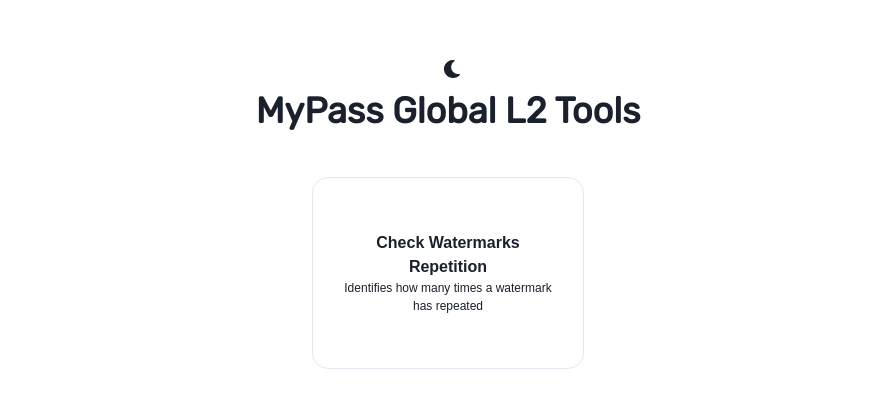
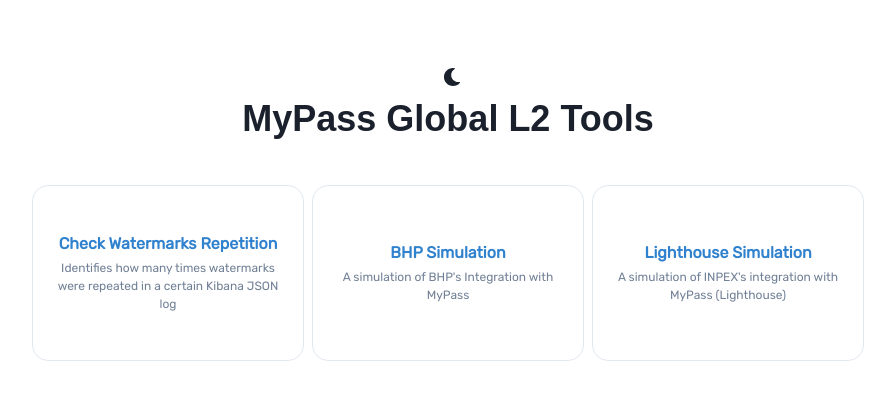
Before and after one commit to babski123/MyPass-L2-Tools, a React (Create React App) app: page / in a window 1280 px wide. Shown: the part 191-598 px from the top of the page, without its empty margins (192-1087 px from the left). Built offline with nearby package versions, Linux system fonts and the light colour scheme.

Commit message:
add React Router

```diff
--- a/package.json
+++ b/package.json
@@ -2,7 +2,6 @@
   "name": "myp-l2-tools",
   "version": "0.1.0",
   "private": true,
-  "homepage": "https://babski123.github.io/yotpo-bulk-blacklist",
   "dependencies": {
     "@chakra-ui/icons": "^2.1.0",
     "@chakra-ui/react": "^2.8.0",
@@ -15,13 +14,17 @@
     "@testing-library/user-event": "^14.4.3",
     "base16": "^1.0.0",
     "framer-motion": "^6.5.1",
+    "localforage": "^1.10.0",
+    "match-sorter": "^6.3.1",
     "papaparse": "^5.4.1",
     "react": "^18.2.0",
     "react-dom": "^18.2.0",
     "react-icons": "^3.11.0",
     "react-json-tree": "^0.18.0",
     "react-lorem-component": "^0.13.0",
+    "react-router-dom": "^6.18.0",
     "react-scripts": "5.0.1",
+    "sort-by": "^1.2.0",
     "web-vitals": "^2.1.4"
   },
   "scripts": {
--- a/src/App.js
+++ b/src/App.js
@@ -8,7 +8,7 @@
   return (
     <Flex p="1em" width={"100vw"} height={"100vh"} alignContent={"center"} justifyContent={"center"}>
       <Center flexDirection={"column"}>
-      <ColorModeSwitcher />
+        <ColorModeSwitcher />
         <VStack spacing={3}>
           <Heading>MyPass Global L2 Tools</Heading>
           {/* <FileUploadForm /> */}
@@ -16,8 +16,18 @@
             <ClickableBox boxDetails={{
               link: "#",
               linkText: "Check Watermarks Repetition",
-              linkDesc: "Identifies how many times a watermark has repeated"
-            }}/>
+              linkDesc: "Identifies how many times watermarks were repeated in a certain Kibana JSON log"
+            }} />
+            <ClickableBox boxDetails={{
+              link: "#",
+              linkText: "BHP Simulation",
+              linkDesc: "A simulation of BHP's Integration with MyPass"
+            }} />
+            <ClickableBox boxDetails={{
+              link: "#",
+              linkText: "Lighthouse Simulation",
+              linkDesc: "A simulation of INPEX's integration with MyPass (Lighthouse)"
+            }} />
           </Stack>
         </VStack>
       </Center>
--- a/src/components/ClickableBox.js
+++ b/src/components/ClickableBox.js
@@ -1,13 +1,12 @@
-import { Box, Flex, Text, Link } from "@chakra-ui/react";
-import React from "react";
+import { Box, Flex, Text, Link } from '@chakra-ui/react';
+import React from 'react';
 
-const ClickableBox = ({boxDetails}) => {
-    console.log(boxDetails)
+const ClickableBox = ({ boxDetails }) => {
 
     return (
         <Flex
             width="17em"
-            height="12em"
+            height="11em"
             border="1px"
             borderColor="gray.200"
             borderRadius="1em"
@@ -17,12 +16,12 @@
         >
             <Box textAlign="center">
                 <Text as="b">
-                    <Link href={boxDetails.link}>{boxDetails.linkText}</Link>
+                    <Link color="blue.500" href={boxDetails.link}>{boxDetails.linkText}</Link>
                 </Text>
-                <Text fontSize="xs">{boxDetails.linkDesc}</Text>
+                <Text marginTop="0.2em" color="gray.500" fontSize="xs">{boxDetails.linkDesc}</Text>
             </Box>
         </Flex>
-    )
-}
+    );
+};
 
 export default ClickableBox;
--- a/src/index.js
+++ b/src/index.js
@@ -7,6 +7,17 @@
 import '@fontsource/rubik';
 import { ChakraProvider } from '@chakra-ui/react'
 import theme from './theme';
+import {
+  createBrowserRouter,
+  RouterProvider,
+} from "react-router-dom";
+
+const router = createBrowserRouter([
+  {
+    path: "/",
+    element: <App />,
+  },
+]);
 
 const container = document.getElementById('root');
 const root = ReactDOM.createRoot(container);
@@ -15,7 +26,7 @@
   <StrictMode>
     <ColorModeScript />
     <ChakraProvider theme={theme}>
-      <App />
+      <RouterProvider router={router} />
     </ChakraProvider>
   </StrictMode>
 );
--- a/src/theme.js
+++ b/src/theme.js
@@ -2,8 +2,8 @@
 
 const theme = extendTheme({
   fonts: {
-    heading: `'Rubik', sans-serif`,
-    body: `'Work Sans Variable', sans-serif`,
+    heading: `'Work Sans Variable', sans-serif`,
+    body: `Rubik, Helvetica, Arial, sans-serif`,
   },
 })
 
```
Also changed, not shown: 1 other file (tests, documents, lock files or other folders).
